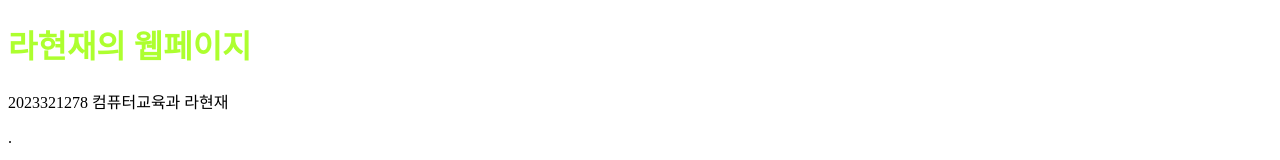
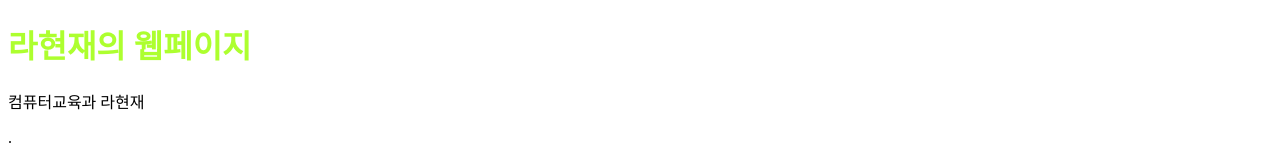
Before and after one commit to rahyunjae/intro, a plain HTML site: page index.html in a window 1280 px wide. Shown: the top 160 px of the page. Drawn offline with Linux system fonts and the light colour scheme.

Commit message:
Update index.html

```diff
--- a/index.html
+++ b/index.html
@@ -10,7 +10,7 @@
     <body>
         <h1> 라현재의 웹페이지 </h1>
 				<header>
-            <p>2023321278 컴퓨터교육과 라현재</p>
+            <p> 컴퓨터교육과 라현재</p>
         </header>
         <nav>
 
```
